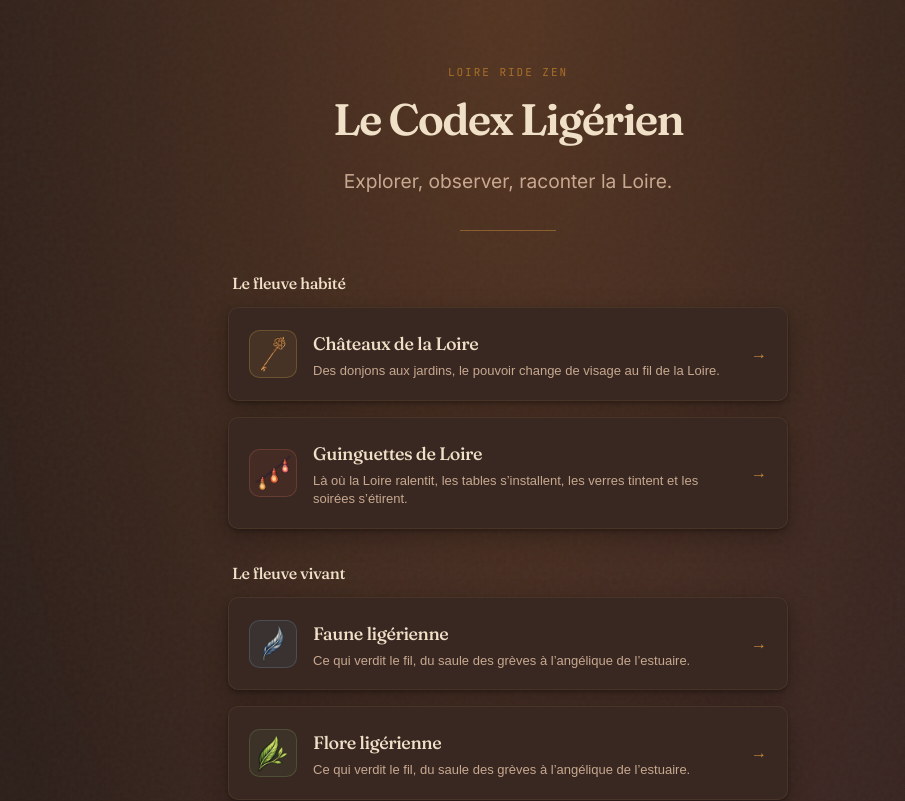
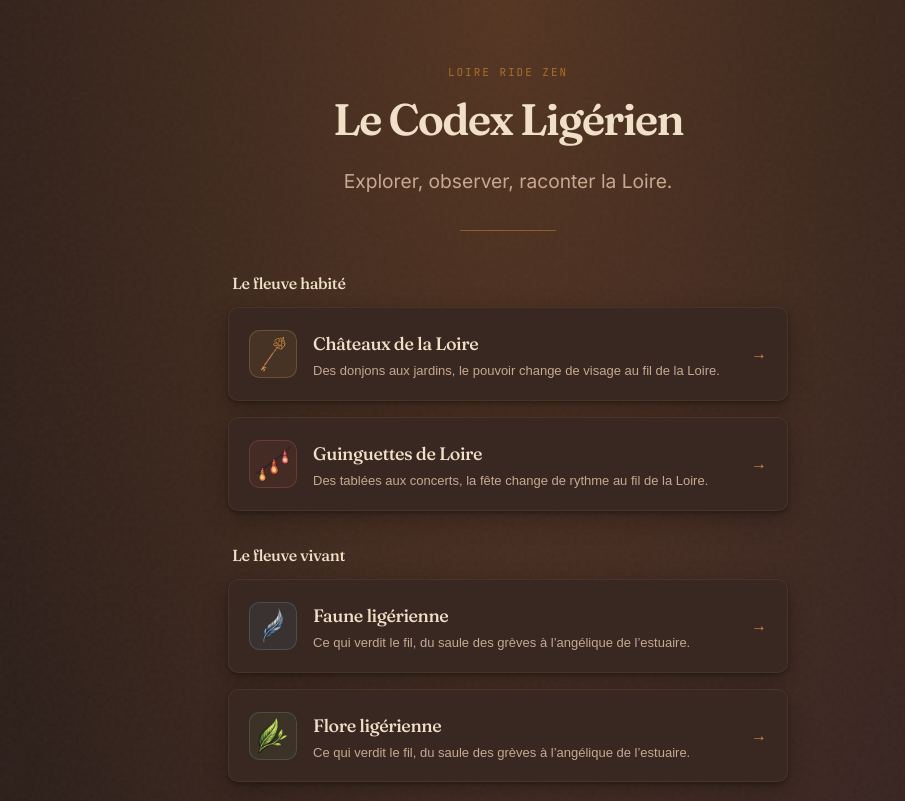
Before and after one commit to iamjulienjulien/loireridezen-codex, a Next.js app: page / in a window 1280 px wide. Shown: the top 801 px of the page, without its empty margins (132-1037 px from the left). Built offline with nearby package versions, Linux system fonts and the light colour scheme.

Commit message:
[LRZ-CODEX] 📚 guinguettes > refresh editorial copy and venue highlights > 🤠 Julien

```diff
--- a/src/registry/indexes.ts
+++ b/src/registry/indexes.ts
@@ -135,15 +135,15 @@ export const INDEXES = [
         eyebrow: "Index",
         title: "Guinguettes de Loire",
         description:
-            "Là où la Loire ralentit, les tables s’installent, les verres tintent et les soirées s’étirent.",
+            "Des tablées aux concerts, la fête change de rythme au fil de la Loire.",
         universe: "habite",
         format: "catalogue",
         accent: "#c46a4b",
-        color: "brique",
-        presentation_md:
-            "Nées au bord des rivières, les guinguettes ont longtemps été des refuges de liberté. On y venait danser, partager un repas simple ou regarder passer les bateaux, loin du rythme des villes.\n\nLe long de la Loire, chacune raconte une manière différente d’habiter le fleuve. Certaines vivent au pied d’un château, d’autres s’abritent sous les peupliers ou s’ouvrent directement sur les bancs de sable. Toutes cultivent une même idée : prendre le temps.\n\nAujourd’hui encore, elles prolongent cette tradition. Cuisine locale, concerts, couchers de soleil, rencontres et départs à vélo s’y croisent naturellement. Elles sont devenues des haltes autant que des destinations.",
+    color: "brique",
+    presentation_md:
+        "À l’amont, les guinguettes s’installent dans les ports, les parcs et les prairies où le fleuve ralentit. **La Chapelloise** ouvre le bal près d’Orléans, tandis que **Le Ponton** et **La Guinguette du Domino** prolongent les beaux jours entre tables au bord de l’eau et airs de fête.\n\nPuis les rives s’ouvrent. **La Guinguette Ligaya** accompagne les coteaux de Montlouis, **Guinguette du Bord de Vienne** regarde arriver la Vienne et **Guinguette La Gabare** fait de la confluence un décor de retrouvailles. Chaque adresse compose sa propre manière d’habiter le paysage ligérien.\n\nEnfin, la Loire devient scène. De **La Dérive** à **Le Gramophone**, jusqu’à **L’Atypik Guinguette**, les tablées s’animent au fil des concerts, des couchers de soleil et des rencontres. La fête change de rythme, mais garde le même goût du fleuve.",
         presentationFooter:
-            "**Cet index rassemble les guinguettes qui rythment les rives ligériennes. Chaque adresse est présentée à travers son cadre, son ambiance, sa cuisine, ses animations et son lien avec le fleuve.**",
+            "**Cet index rassemble les guinguettes qui animent les rives ligériennes, des haltes discrètes aux rendez-vous les plus festifs. Chaque adresse est racontée par son cadre, sa cuisine, sa musique, ses usages et le paysage qui l’entoure.**",
         footerNote: "guinguettes et haltes conviviales du Val de Loire",
         dataFile: "guinguettes.json",
         etat: "relecture",
```
